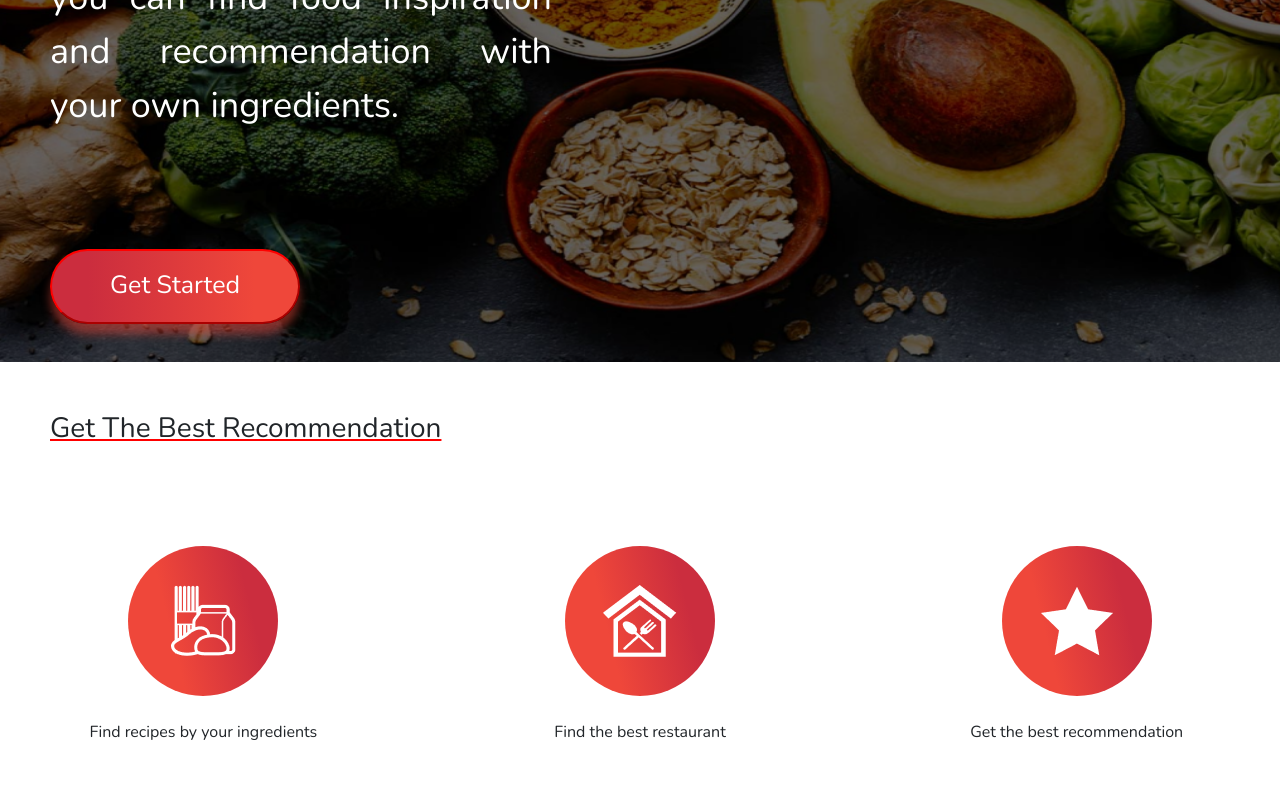
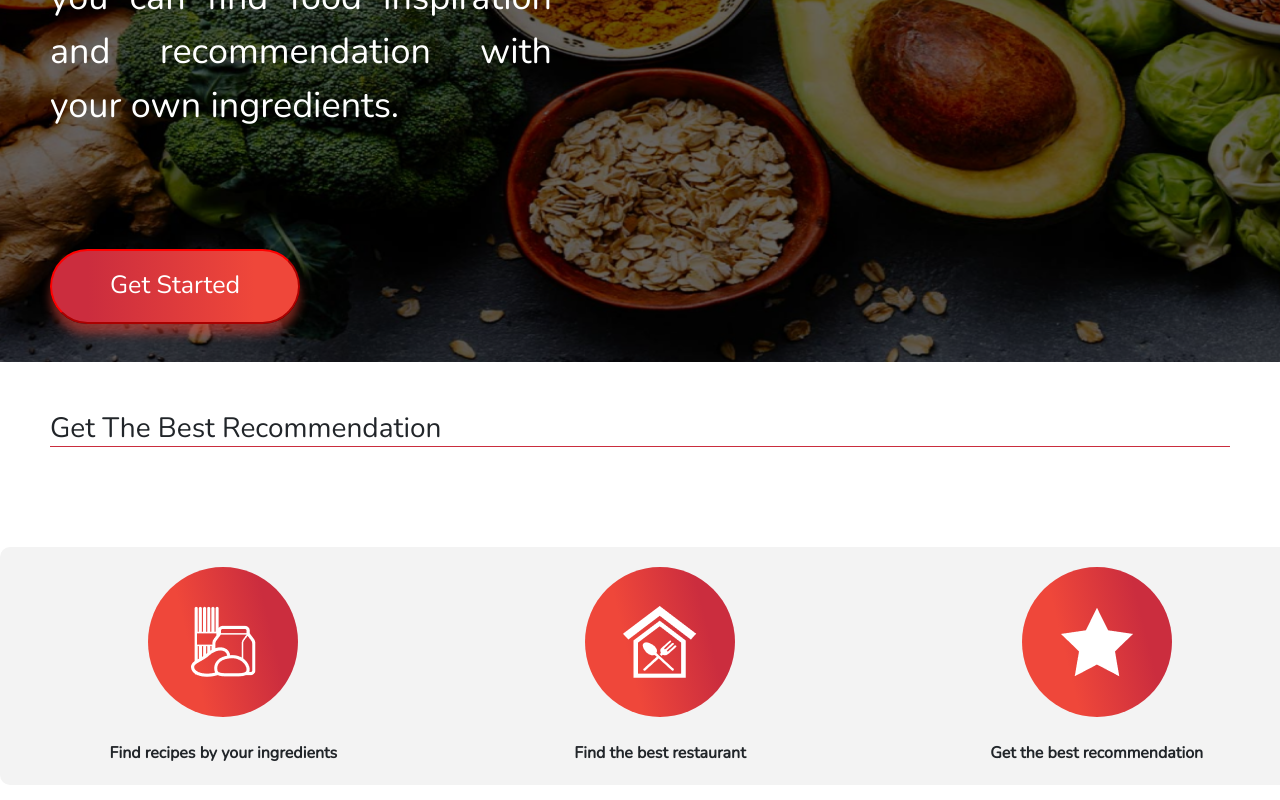
Before and after one commit to one2eat/frontend, a React (Create React App) app: page / in a window 1280 px wide. Shown: the part 338-1138 px from the top of the page. Built offline with nearby package versions, Linux system fonts and the light colour scheme.

Commit message:
Edit FrontpageText and add background color to RoundedLogoStyle

```diff
--- a/src/components/HomePage/frontpage.js
+++ b/src/components/HomePage/frontpage.js
@@ -65,10 +65,8 @@ const ContentDescription = styled.p`
 `;
 
 const FrontpageText = styled.h3`
-  text-decoration: underline;
-  text-decoration-color: red;
-  padding-top: 50px;
-  padding-left: 50px;
+  margin: 50px;
+  border-bottom: 1px solid #ca2d3e;
 `;
 
 const FooterBackground = styled.footer`
@@ -109,6 +107,12 @@ const RoundedLogo = styled.div`
 const RoundedLogoStyle = styled.div`
   margin-top: 100px;
   margin-bottom: 500px;
+  width: 1320px;
+  margin-left: auto;
+  margin-right: auto;
+  padding: 20px;
+  background: #f3f3f3;
+  border-radius: 10px;
 `;
 
 const OverrideCol = styled.div`
@@ -118,6 +122,7 @@ const OverrideCol = styled.div`
   flex-basis: 0;
   flex-grow: 1;
   max-width: 100%;
+  font-weight: bold;
 `;
 
 export const HomeFrontpage = () => {
```
